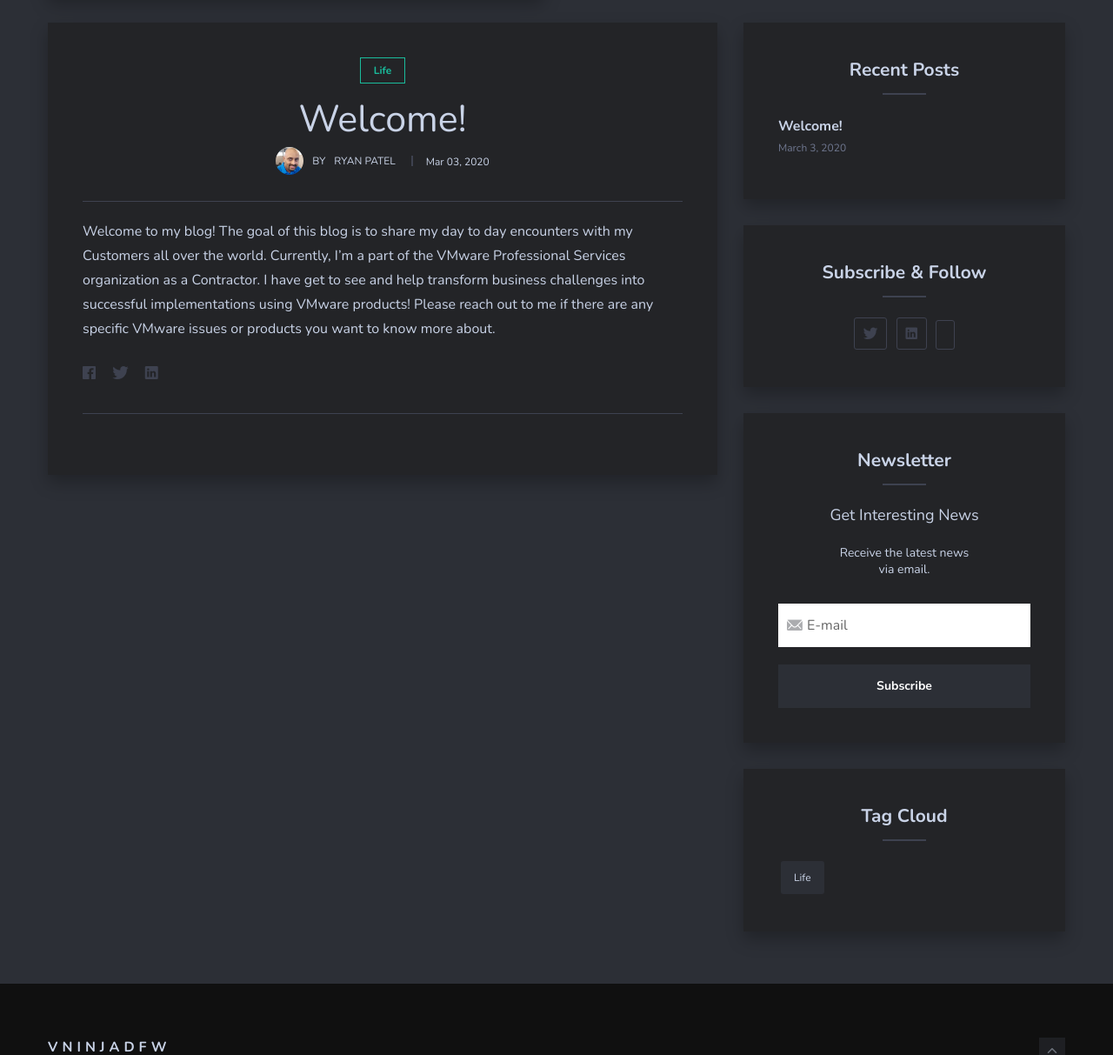
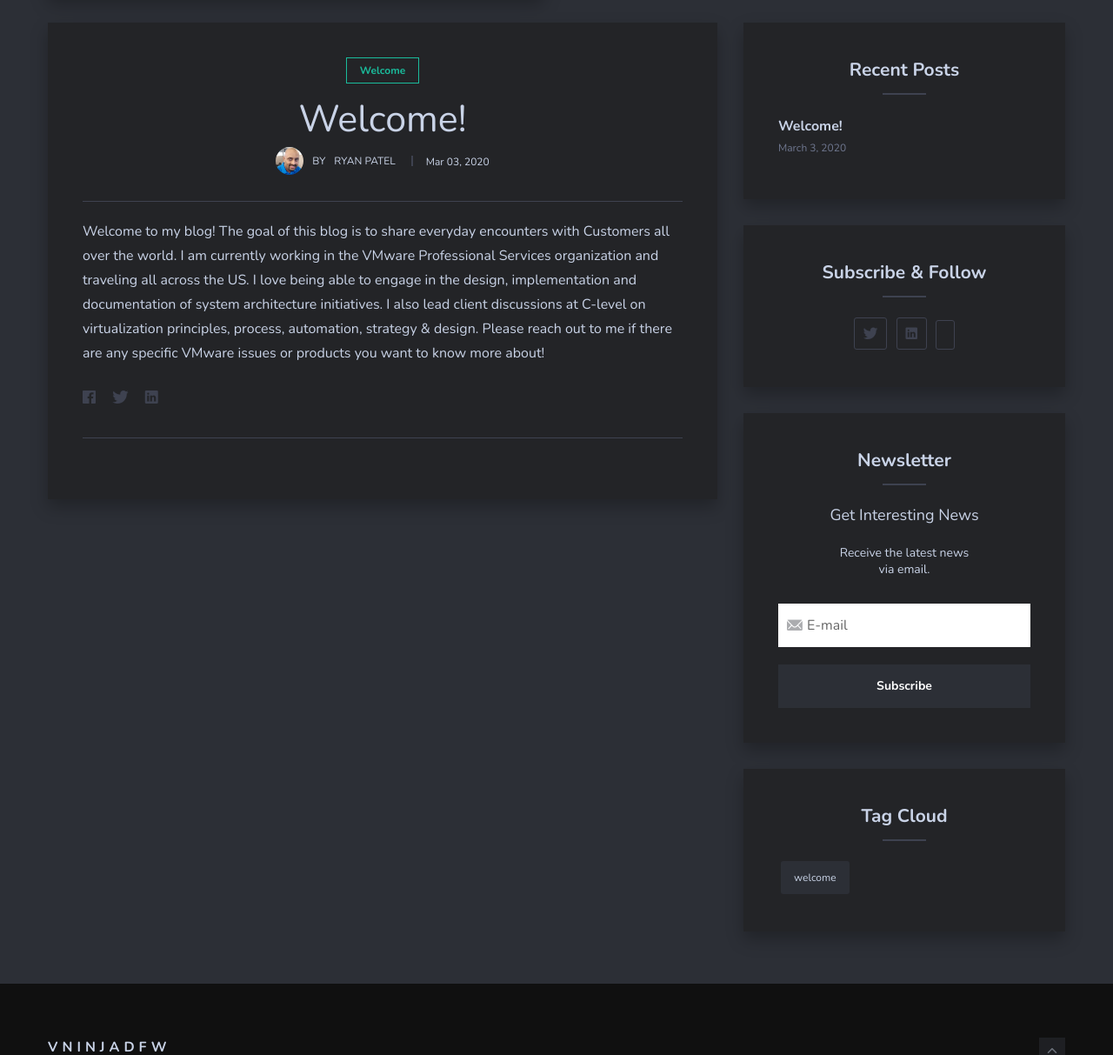
Before and after one commit to vNinjaDFW/vNinjaDFW.github.io, a Jekyll site: the page built from _posts/2020-03-03-welcome.md, in a window 1280 px wide and 1400 px high, scrolled down 357 px, cut to the strip 187-1400 px from the top of the window. Shown: the whole strip at 87% size. Built offline with Jekyll 4.4.1, drawn with Linux system fonts in a browser that asks for light colours; nearby versions of some CDN libraries; comment, search, counter and statistics services are not loaded.

Commit message:
Add files via upload

```diff
--- a/_posts/2020-03-03-welcome.md
+++ b/_posts/2020-03-03-welcome.md
@@ -3,6 +3,6 @@ layout: post
 title:  Welcome!
 date:   2020-03-03
 image:
-tags:   Life
+tags:   welcome
 ---
-Welcome to my blog! The goal of this blog is to share my day to day encounters with my Customers all over the world. Currently, I'm a part of the VMware Professional Services organization as a Contractor. I have get to see and help transform business challenges into successful implementations using VMware products! Please reach out to me if there are any specific VMware issues or products you want to know more about.
+Welcome to my blog! The goal of this blog is to share everyday encounters with Customers all over the world. I am currently working in the VMware Professional Services organization and traveling all across the US. I love being able to engage in the design, implementation and documentation of system architecture initiatives. I also lead client discussions at C-level on virtualization principles, process, automation, strategy & design. Please reach out to me if there are any specific VMware issues or products you want to know more about!
```
